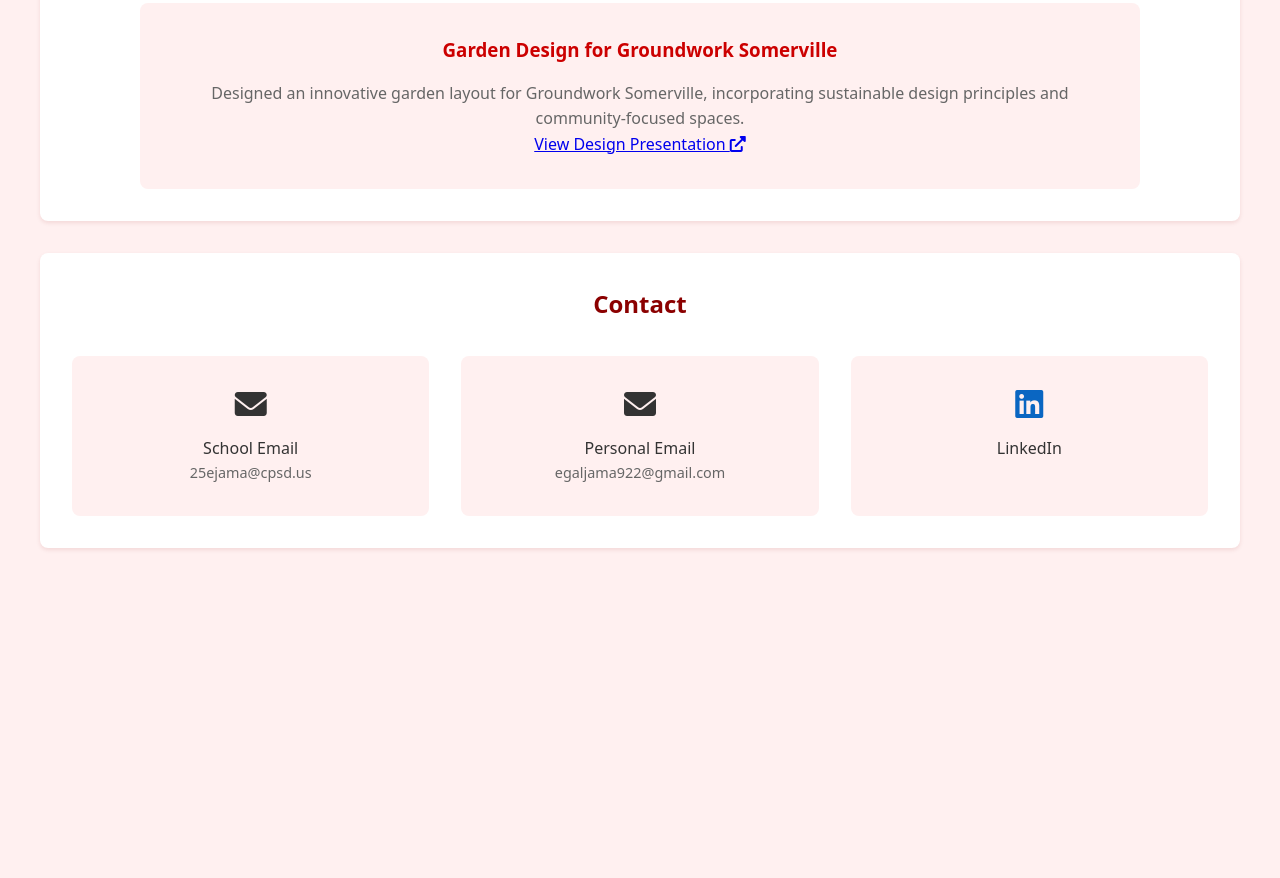
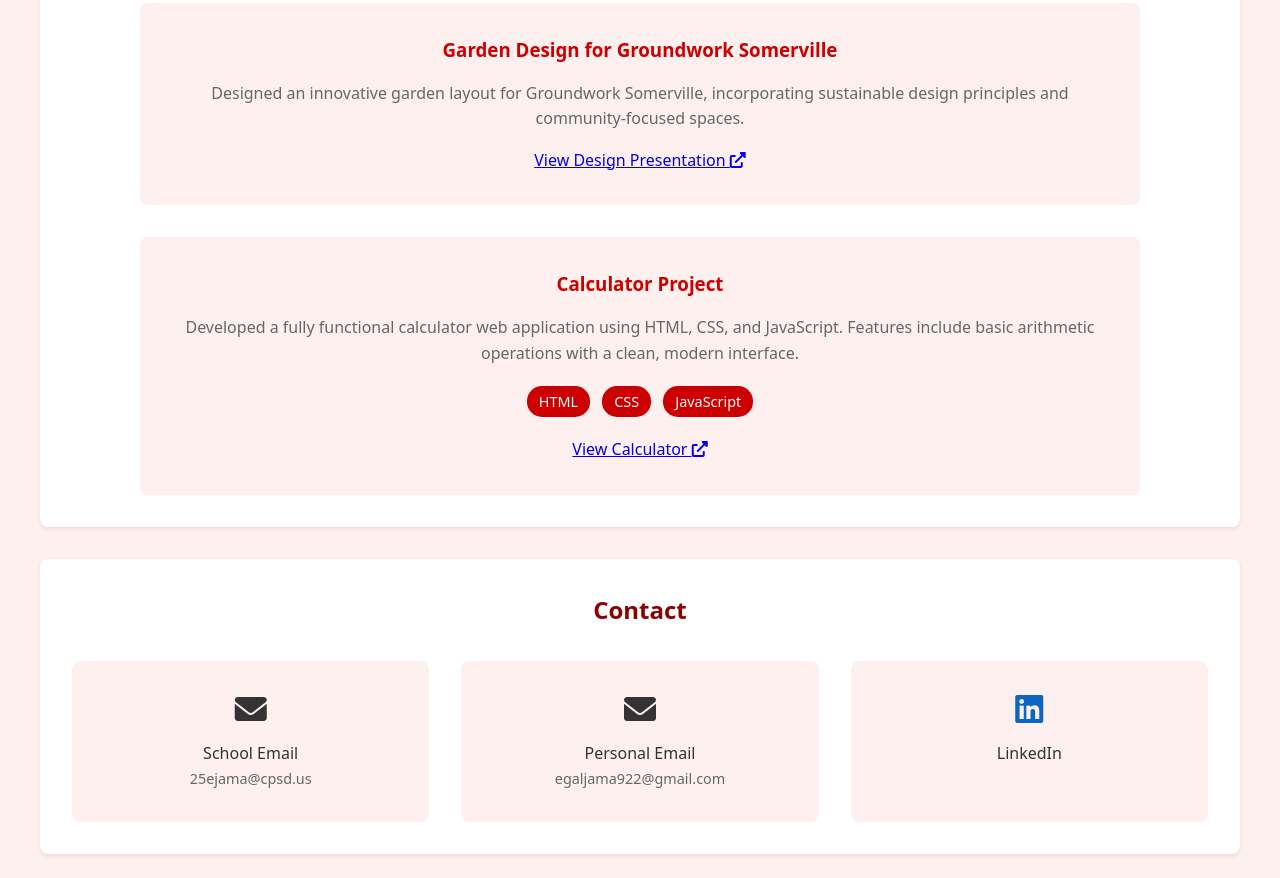
Before and after one commit to EgalJ/Portfolio-3.0, a website: page index.html in a window 1280 px wide. Shown: the part 2189-3067 px from the top of the page. Before the commit the page ends 2769 px from the top, so only its background shows below. Drawn offline with Linux system fonts and the light colour scheme.

Commit message:
Added a calculator project section

```diff
--- a/index.html
+++ b/index.html
@@ -126,6 +126,22 @@
               View Design Presentation <i class="fas fa-external-link-alt"></i>
             </a>
           </div>
+          <div class="project-card">
+            <h3>Calculator Project</h3>
+            <p class="project-description">
+              Developed a fully functional calculator web application using HTML, CSS, and JavaScript. Features include basic arithmetic operations with a clean, modern interface.
+            </p>
+            <div class="tech-stack">
+              <span class="tech-tag">HTML</span>
+              <span class="tech-tag">CSS</span>
+              <span class="tech-tag">JavaScript</span>
+            </div>
+            <a href="https://calculatorproject10.netlify.app/"
+               class="project-link"
+               target="_blank">
+              View Calculator <i class="fas fa-external-link-alt"></i>
+            </a>
+          </div>
         </div>
       </section>
 
--- a/styles.css
+++ b/styles.css
@@ -22,7 +22,6 @@
   box-shadow: 0 2px 4px rgba(139,0,0,0.1);
   z-index: 1000;
 }
-
 
 nav a {
   margin: 0 1rem;
@@ -68,7 +67,6 @@
   margin: 0 auto;
   text-align: center;
   font-size: 1.1rem;
-
 }
 
 .skills-grid {
--- a/styles/sections.css
+++ b/styles/sections.css
@@ -103,9 +103,23 @@
 }
 
 .project-description {
-  margin-top: var(--spacing-md);
+  margin: var(--spacing-md) 0;
   color: var(--text-secondary);
   line-height: 1.6;
+}
+
+.tech-stack {
+  margin: var(--spacing-md) 0;
+}
+
+.tech-tag {
+  display: inline-block;
+  padding: 0.25rem 0.75rem;
+  margin: 0.25rem;
+  background-color: var(--primary-red);
+  color: white;
+  border-radius: 15px;
+  font-size: 0.9em;
 }
 
 /* Contact Section */
```
